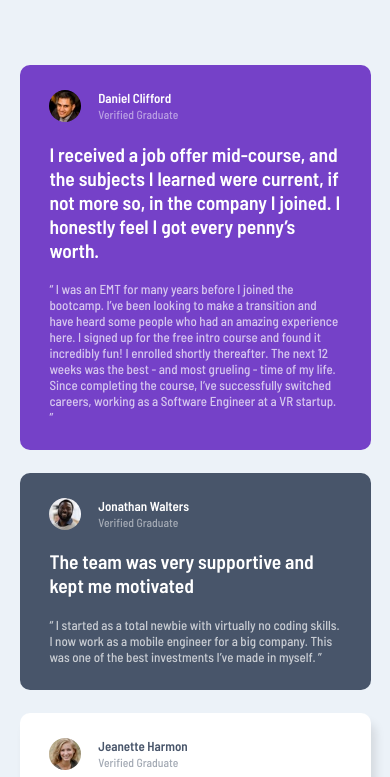
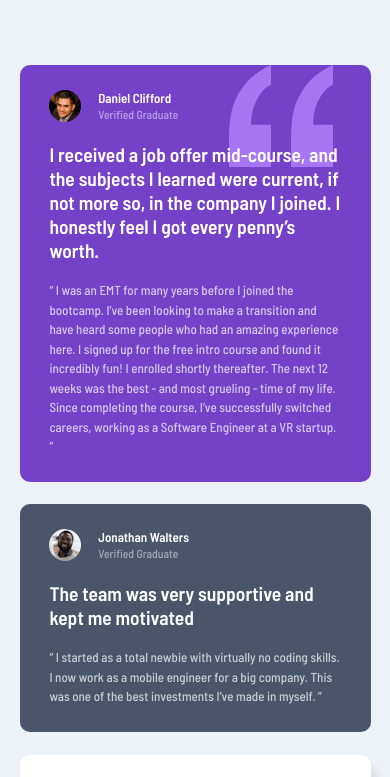
Before and after one commit to 6kbzn9/Testimonials-Grid-Section, a plain HTML site: page index.html in a window 390 px wide. Shown: the top 777 px of the page. Drawn offline with Linux system fonts and the light colour scheme.

Commit message:
finished Mobile aproach

```diff
--- a/scss/main.scss
+++ b/scss/main.scss
@@ -70,7 +70,7 @@ h2 {
   }
 
   @include mobile {
-    @media (max-width: 850px) {
+    @media (max-width: 800px) {
       width: clamp(280px, 90%, 600px);
       padding: 5rem 0;
       grid-template-columns: repeat(2, 1fr);
@@ -83,8 +83,8 @@ h2 {
   }
 
   @include smallest {
-    @media (max-width: 630px) {
-      width: clamp(280px, 90%, 360px);
+    @media (max-width: 550px) {
+      width: clamp(280px, 90%, 450px);
       padding: 5rem 0;
       grid-template-columns: 1fr;
       grid-template-areas:
@@ -104,7 +104,8 @@ h2 {
 
   &.daniel {
     grid-area: daniel;
-    background-color: hsl(263, 55%, 52%);
+    background: hsl(263, 55%, 52%) url(../images/bg-pattern-quotation.svg)
+      no-repeat right 15% top;
   }
   &.jonathan {
     grid-area: jonathan;
@@ -154,4 +155,5 @@ h2 {
 }
 .details {
   opacity: 0.7;
+  line-height: 1.5;
 }
```
Also changed, not shown: css/main.css, 1 other file.
